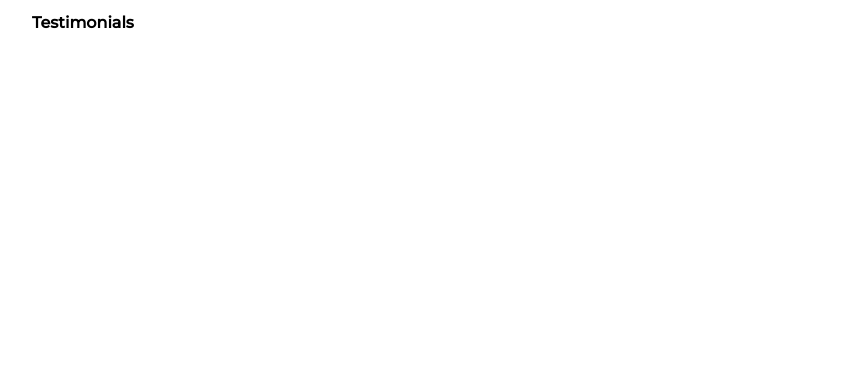
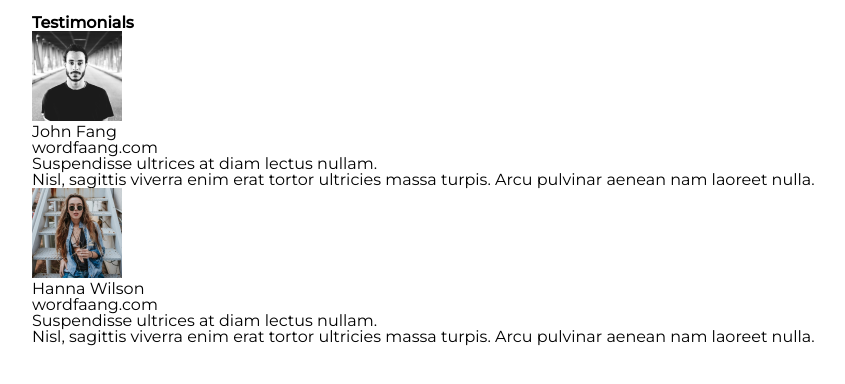
Before and after one commit to Snilax/practice, a website: page src/index.html in a window 1280 px wide. Shown: the whole page, without its empty margins (8-853 px from the left). Drawn offline with nearby package versions, Linux system fonts and the light colour scheme; files that its build step writes are made by us from their sources.

Commit message:
add code for testimonials.html

```diff
--- a/src/css/style.scss
+++ b/src/css/style.scss
@@ -1,3 +1,4 @@
+@use 'sass:math';
 @import "./reset";
 @import "./variables";
 @import "./extend";
@@ -9,3 +10,4 @@
 @import "./features/features";
 @import "./footer/footer";
 @import "./btn";
+@import "./testimonials/_testimonials"
--- /dev/null
+++ b/src/css/testimonials/__testimonials.scss
@@ -0,0 +1,43 @@
+.testimonials {
+
+    // .testimonials__title
+
+    &__title {}
+
+    // .testimonials__cards
+
+    &__cards {}
+
+    // .testimonials__card
+
+    &__card {}
+}
+
+.container {}
+
+.row {}
+
+.title {}
+
+.testimonials-card {
+
+    // .testimonials-card__avatar
+
+    &__avatar {}
+
+    // .testimonials-card__autor
+
+    &__autor {}
+
+    // .testimonials-card__name
+
+    &__name {}
+
+    // .testimonials-card__link
+
+    &__link {}
+
+    // .testimonials-card__text
+
+    &__text {}
+}
--- a/src/testimonials/_testimonials.html
+++ b/src/testimonials/_testimonials.html
@@ -1,13 +1,29 @@
 <section class="testimonials">
     <div class="container">
         <div class="row">
-            <h2 class="testimonials__title">Testimonials</h2>
+            <h2 class="title testimonials__title">Testimonials</h2>
             <div class="testimonials__cards">
-                <div class="testimonials__card">
+                <div class="testimonials__card testimonials-card">
+                    <img class="testimonials-card__avatar" src="../images/person.png" alt="Avatar of person one">
+                    <div class="testimonials-card__autor">
+                        <p class="testimonials-card__name">John Fang</p>
+                        <a href="#" class="testimonials-card__link">wordfaang.com</a>
+                    </div>
+                    <p class="testimonials-card__text">Suspendisse ultrices at diam lectus nullam.</p>
+                    <p>Nisl, sagittis viverra enim erat tortor ultricies massa turpis. Arcu pulvinar aenean nam
+                        laoreet nulla.</p>
+                </div>
 
-
+                <div class="testimonials__card testimonials-card">
+                    <img class="testimonials-card__avatar" src="../images/person2.png" alt="Avatar of person two">
+                    <div class="testimonials-card__autor">
+                        <p class="testimonials-card__name">Hanna Wilson</p>
+                        <a href="#" class="testimonials-card__link">wordfaang.com</a>
+                    </div>
+                    <p class="testimonials-card__text">Suspendisse ultrices at diam lectus nullam.</p>
+                    <p>Nisl, sagittis viverra enim erat tortor ultricies massa turpis. Arcu pulvinar aenean nam laoreet
+                        nulla.</p>
                 </div>
-                <div class="testimonials__card"></div>
             </div>
         </div>
     </div>
```
Also changed, not shown: build/css/style.css, build/css/style.min.css, build/index.html.
